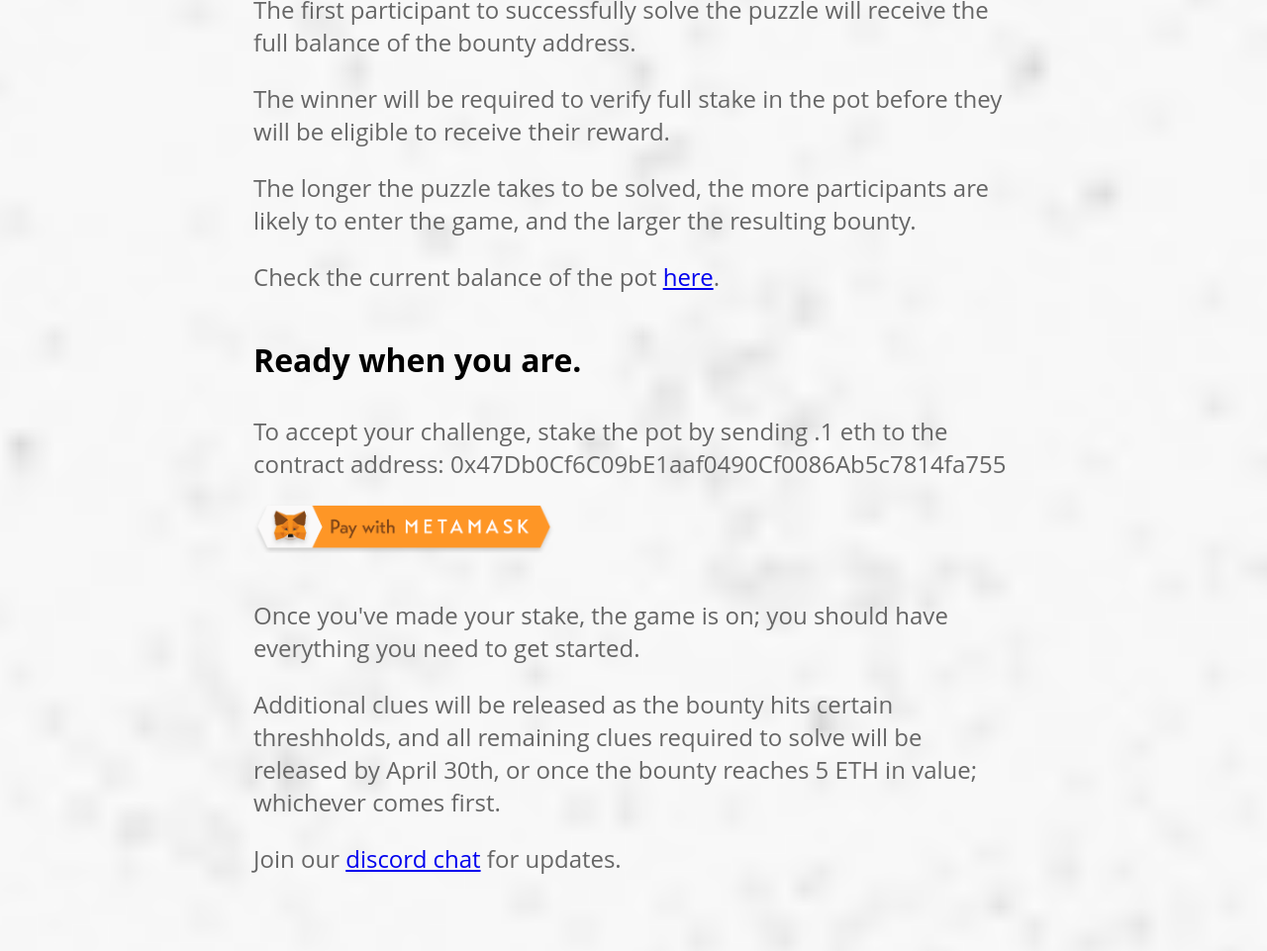
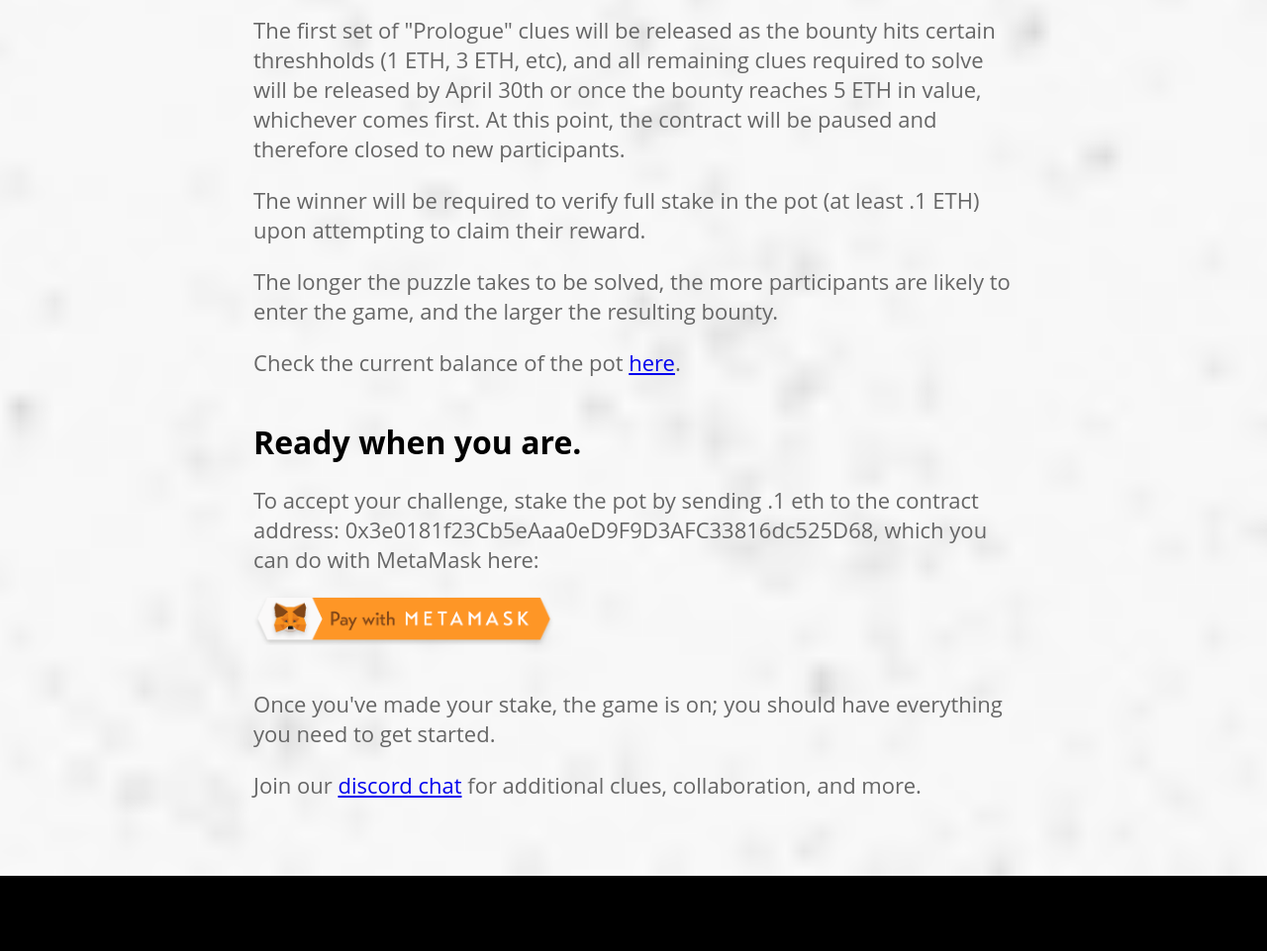
Before and after one commit to LocusPuzzle/locusone, a plain HTML site: page index.html in a window 1280 px wide. Shown: the part 407-1368 px from the top of the page at 99% size. After the commit the page ends 1292 px from the top, so only its background shows below. Drawn offline with Linux system fonts and the light colour scheme.

Commit message:
Here we go

```diff
--- a/index.html
+++ b/index.html
@@ -5,10 +5,10 @@
 body {
   margin-left: 20%;
   margin-right: 20%;
-  margin-top: 6%;
+  margin-top: 4%;
   margin-bottom: 6%;
   font-family: "Open Sans", sans-serif;
-  background: #000000 url("Death_and_the_Labyrinth.jpg") no-repeat center;
+  background: #000000 url("Death-and-the-Labyrinth.jpg") no-repeat center;
   background-size: 9000px;
 }
 
@@ -32,7 +32,7 @@ h1, h2 {
   display: inline-block;
   vertical-align: middle;
   margin-top: 0px;
-  margin-bottom: 10px;
+  margin-bottom: 0px;
 }
 
 h2 {
@@ -43,7 +43,7 @@ h2 {
 h3 {
   font-weight: normal;
   color: #666;
-  font-size: 24px;
+  font-size: 22px;
 }
 
 p {
@@ -68,16 +68,16 @@ p {
   width: 304px;
   height: 50px;
   background-size: 100%;
-  background-image: url("3_pay_mm_over.png");
+  background-image: url("pay_mm.png");
   cursor: pointer;
 }
 
 .tip-button:hover {
-  background-image: url("3_pay_mm_over.png");
+  background-image: url("pay_mm.png");
 }
 
 .tip-button:active {
-  background-image: url("3_pay_mm_over.png");
+  background-image: url("pay_mm.png");
 }
 
 </style>
@@ -89,21 +89,21 @@ p {
   <h3>Locus is a series of puzzles spread out across the internet. You have found the first installment.</h3>
   <h3>Those wishing to participate must contribute a minimum .1 Ether to stake the Locus contract, which will dispense 80% of each buy in to a bounty wallet for the puzzle winner and the remaining 20% into a dev wallet for use in developing future puzzles.</h3>
   <h3>The first participant to successfully solve the puzzle will receive the full balance of the bounty address.</h3>
-  <h3>The winner will be required to verify full stake in the pot before they will be eligible to receive their reward.</h3>
+  <h3>The first set of "Prologue" clues will be released as the bounty hits certain threshholds (1 ETH, 3 ETH, etc), and all remaining clues required to solve will be released by April 30th or once the bounty reaches 5 ETH in value, whichever comes first. At this point, the contract will be paused and therefore closed to new participants.</h3>
+  <h3>The winner will be required to verify full stake in the pot (at least .1 ETH) upon attempting to claim their reward.</h3>
   <h3>The longer the puzzle takes to be solved, the more participants are likely to enter the game, and the larger the resulting bounty.</h3>
   <h3>Check the current balance of the pot <a href="https://etherscan.io/address/0x708294833AEF21a305200b3463A832Ac97852f2e" target="_blank">here</a>.</h3>
   <br>
   <h1>Ready when you are.</h1>
-  <h3>To accept your challenge, stake the pot by sending .1 eth to the contract address: 0x47Db0Cf6C09bE1aaf0490Cf0086Ab5c7814fa755</h3>
+  <h3>To accept your challenge, stake the pot by sending .1 eth to the contract address: 0x3e0181f23Cb5eAaa0eD9F9D3AFC33816dc525D68, which you can do with MetaMask here:</h3>
   <div class="tip-button"></div>
   <br>
   <h3>Once you've made your stake, the game is on; you should have everything you need to get started.</h3>
-  <h3>Additional clues will be released as the bounty hits certain threshholds, and all remaining clues required to solve will be released by April 30th, or once the bounty reaches 5 ETH in value; whichever comes first.</h3>
-  <h3>Join our <a href="https://discord.gg/hQAtPFr" target="_blank">discord chat</a> for updates.</h3>
+  <h3>Join our <a href="https://discord.gg/hQAtPFr" target="_blank">discord chat</a> for additional clues, collaboration, and more.</h3>
 </body>
 <script>
 
-var MY_ADDRESS = '0x47Db0Cf6C09bE1aaf0490Cf0086Ab5c7814fa755'
+var MY_ADDRESS = '0x3e0181f23Cb5eAaa0eD9F9D3AFC33816dc525D68'
 
 var tipButton = document.querySelector('.tip-button')
 
@@ -123,7 +123,7 @@ tipButton.addEventListener('click', function() {
     if (err) return renderMessage('There was a problem!: ' + err.message)
 
     //Sum(SN*%CL)
-    renderMessage('Thank you. Chapter One starts with you.')
+    renderMessage('Thank you! Your stake has been logged.')
   })
 })
 
```
Also changed, not shown: Death-and-the-Labyrinth.jpg (renamed from Death_and_the_Labyrinth.jpg), Off to a good start.txt, pay_mm.png (renamed from 3_pay_mm_over.png), 1 other file.
